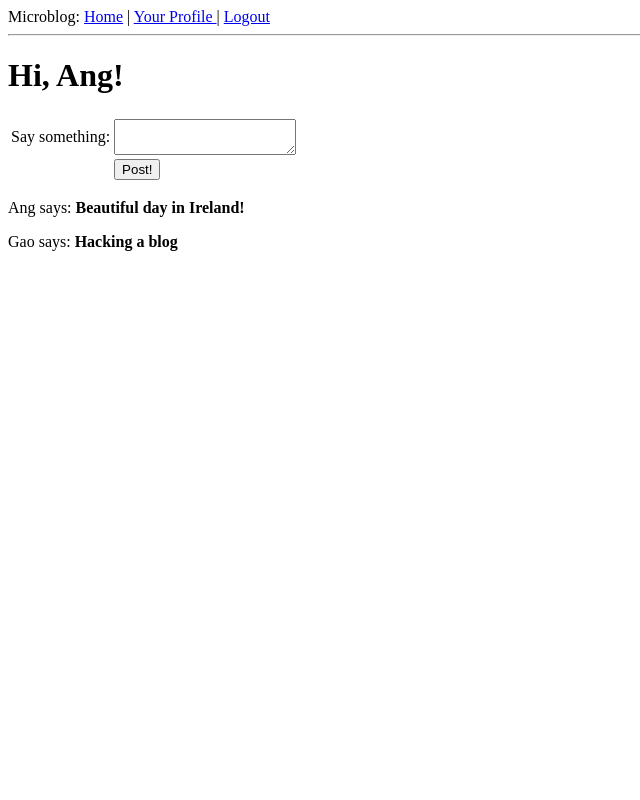
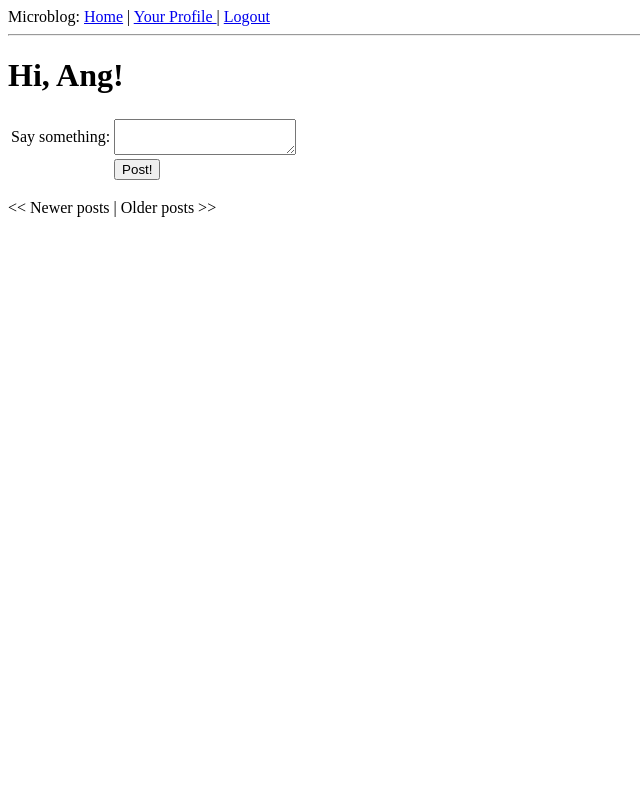
Before and after one commit to anggao/microblog, a Flask app: page / in a window 1280 px wide. Shown: the whole page, without its empty margins (0-640 px from the left). Run offline with Flask 2, Linux system fonts and the light colour scheme; a user stored in the database is signed in; data comes from the database, SQL or seed files in the repository; both versions use the stored data as it was after the commit; parts of the project's set-up code (start-up, migrations or seed data) failed here and were passed over.

Commit message:
add paginate to the index page

```diff
--- a/app/templates/index.html
+++ b/app/templates/index.html
@@ -20,9 +20,17 @@
     </tr>
   </table>
 </form>
-{% for post in posts %}
-<p>
-  {{post.author.nickname}} says: <b>{{post.body}}</b>
-</p>
+{% for post in posts.items %}
+  {% include 'post.html' %}
 {% endfor %}
+{% if posts.has_prev %}
+  <a href="{{url_for('index', page=posts.prev_num)}}"><< Newer posts</a>
+{% else %}
+  << Newer posts
+{% endif %}|
+{% if posts.has_next %}
+  <a href="{{url_for('index', page=posts.next_num)}}">Older posts >></a>
+{% else %}
+Older posts >>
+{% endif %}
 {% endblock %}
--- a/app/views.py
+++ b/app/views.py
@@ -4,11 +4,13 @@ from flask.ext.login import login_user, logout_user, current_user,login_required
 from app import app, db, lm, oid
 from forms import LoginForm, EditForm, PostForm
 from models import User, ROLE_ADMIN, ROLE_USER, Post
+from config import POSTS_PER_PAGE
 
 @app.route('/', methods = ['GET', 'POST'])
 @app.route('/index', methods = ['GET', 'POST'])
+@app.route('/index/<int:page>', methods = ['GET', 'POST'])
 @login_required
-def index():
+def index(page = 1):
 #    user = {'nickname': 'Ang'} # fake user
     form = PostForm()
     if form.validate_on_submit():
@@ -18,16 +20,18 @@ def index():
         db.session.commit()
         flash('Your post is now live!')
         return redirect(url_for('index'))
-    posts = [ # fake array of posts
-              {
-                'author' : {'nickname' : 'Ang'},
-                'body' : 'Beautiful day in Ireland!'
-              },
-              {
-                'author' : {'nickname' : 'Gao'},
-                'body' : 'Hacking a blog'
-              }
-            ]
+#    posts = g.user.followed_posts().all()
+    posts = g.user.followed_posts().paginate(page, POSTS_PER_PAGE, False)
+#    posts = [ # fake array of posts
+#              {
+#                'author' : {'nickname' : 'Ang'},
+#                'body' : 'Beautiful day in Ireland!'
+#              },
+#              {
+#                'author' : {'nickname' : 'Gao'},
+#                'body' : 'Hacking a blog'
+#              }
+#            ]
     return render_template('index.html',
             title = 'Home',
             form = form,
--- a/config.py
+++ b/config.py
@@ -24,3 +24,6 @@ MAIL_PASSWORD = None
 
 # administrator list
 ADMINS = ['ang.gao87@gmail.com']
+
+# pagination
+POSTS_PER_PAGE = 3
```
Also changed, not shown: app.db.
